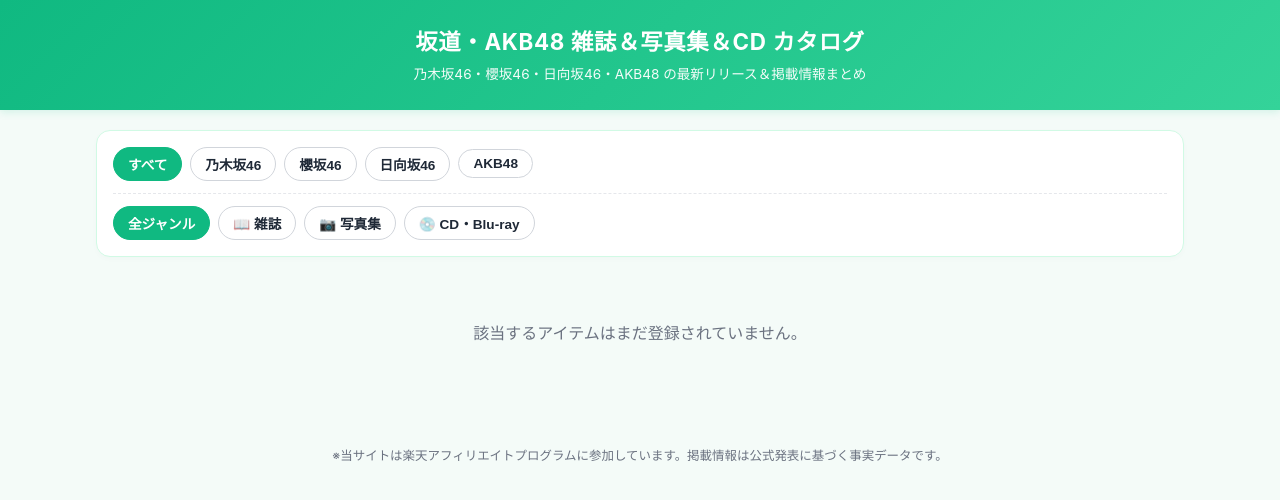
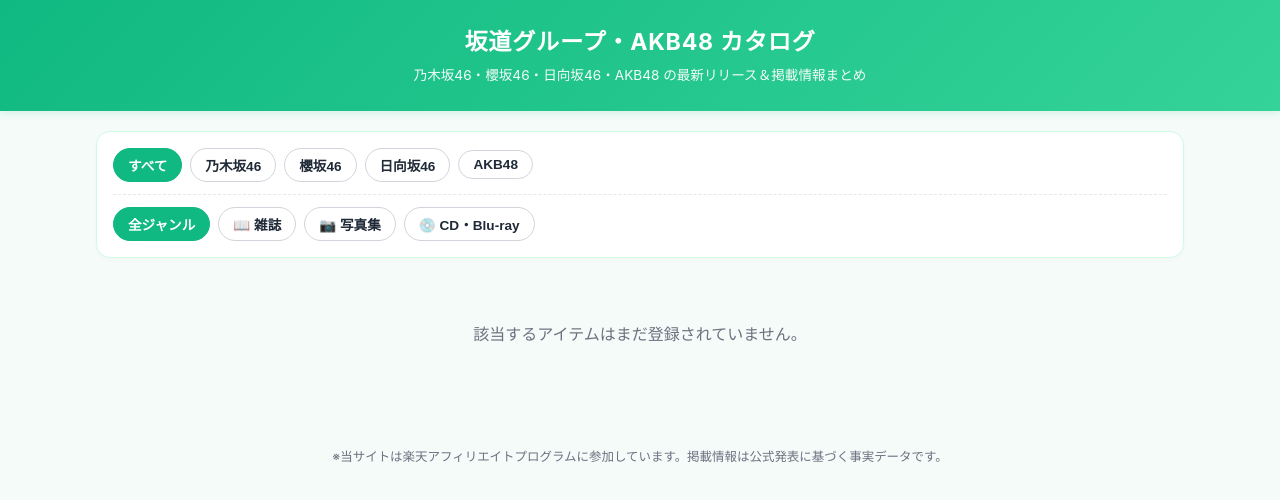
Before and after one commit to marron-stage/idol-catalog, a plain HTML site: page index.html in a window 1280 px wide. Drawn offline with Linux system fonts and the light colour scheme; no server answers.

Commit message:
Update index.html

```diff
--- a/index.html
+++ b/index.html
@@ -3,7 +3,7 @@
 <head>
   <meta charset="UTF-8">
   <meta name="viewport" content="width=device-width, initial-scale=1.0">
-  <title>坂道・AKB48 雑誌＆写真集＆CD カタログ</title>
+  <title>坂道グループ・AKB48 カタログ</title>
   <style>
     :root {
       --bg-color: #f4fbf8;
@@ -42,7 +42,7 @@
     }
 
     header h1 {
-      font-size: 1.4rem;
+      font-size: 1.45rem;
       font-weight: 700;
       letter-spacing: 0.03em;
     }
@@ -479,7 +479,7 @@
 <body>
 
   <header>
-    <h1>坂道・AKB48 雑誌＆写真集＆CD カタログ</h1>
+    <h1>坂道グループ・AKB48 カタログ</h1>
     <p>乃木坂46・櫻坂46・日向坂46・AKB48 の最新リリース＆掲載情報まとめ</p>
   </header>
 
```
